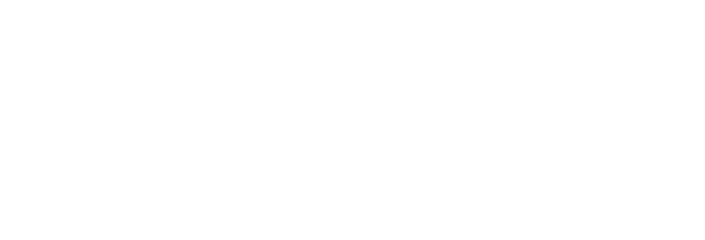
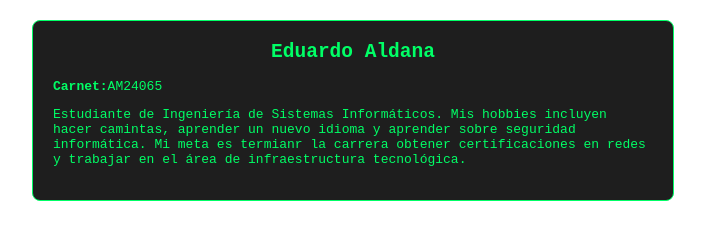
Before and after one commit to EduardoMez/guia01-AM24065, a plain HTML site: page index.html in a window 1280 px wide. Shown: the whole page, without its empty margins (287-992 px from the left). Drawn offline with Linux system fonts and the light colour scheme.

Commit message:
agregue mi seccion personal AM24065

```diff
--- a/estilo.css
+++ b/estilo.css
@@ -0,0 +1,16 @@
+
+#AM24065 {
+    background-color: #1e1e1e;
+    color: #00ff66;
+    font-family: monospace;
+    padding: 20px;
+    border-radius: 8px;
+    margin: 20px auto;
+    max-width: 600px;
+    border: 1px solid #00ff66;
+}
+
+#AM24065 h2 {
+    text-align: center;
+    margin-top: 0;
+}
--- a/index.html
+++ b/index.html
@@ -8,6 +8,16 @@
 </head>
 
 <body>
+        <div id="AM24065">
+        <h2>Eduardo Aldana</h2>
+        <p><strong>Carnet:</strong>AM24065</p>
+        <p>
+            Estudiante de Ingeniería de Sistemas Informáticos.
+            Mis hobbies incluyen hacer camintas, aprender un nuevo idioma y aprender
+            sobre seguridad informática. Mi meta es termianr la carrera obtener
+            certificaciones en redes y trabajar en el área de infraestructura tecnológica.
+        </p>
+    </div>
 </body>
 
 </html>
```
